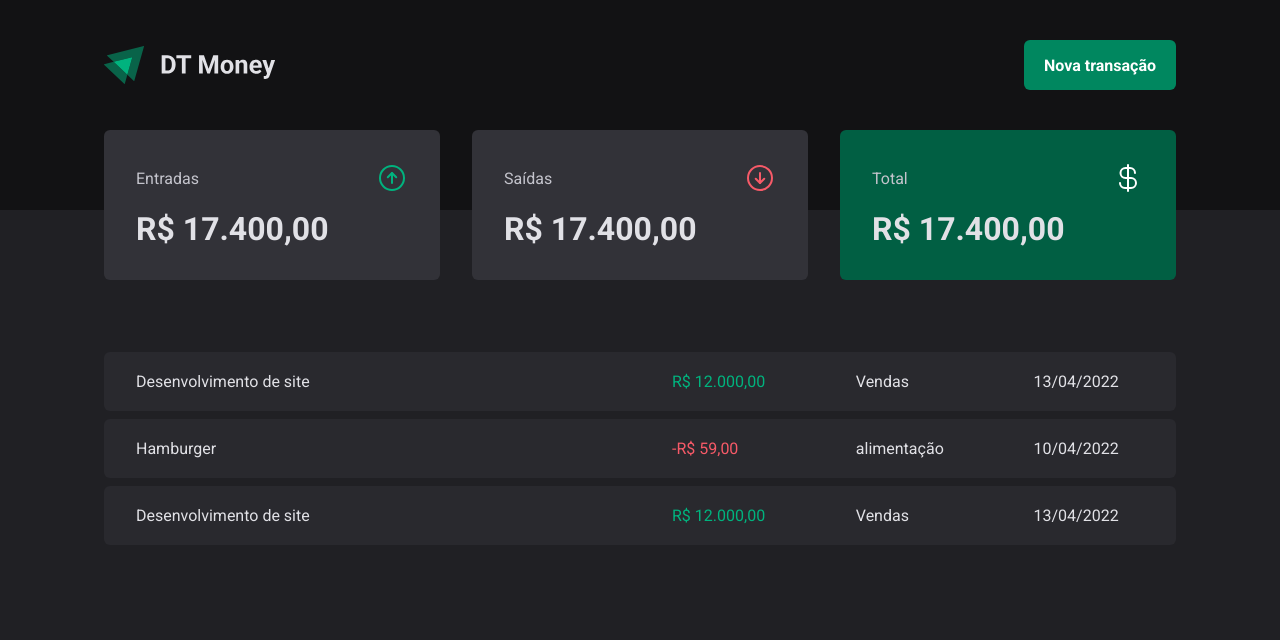
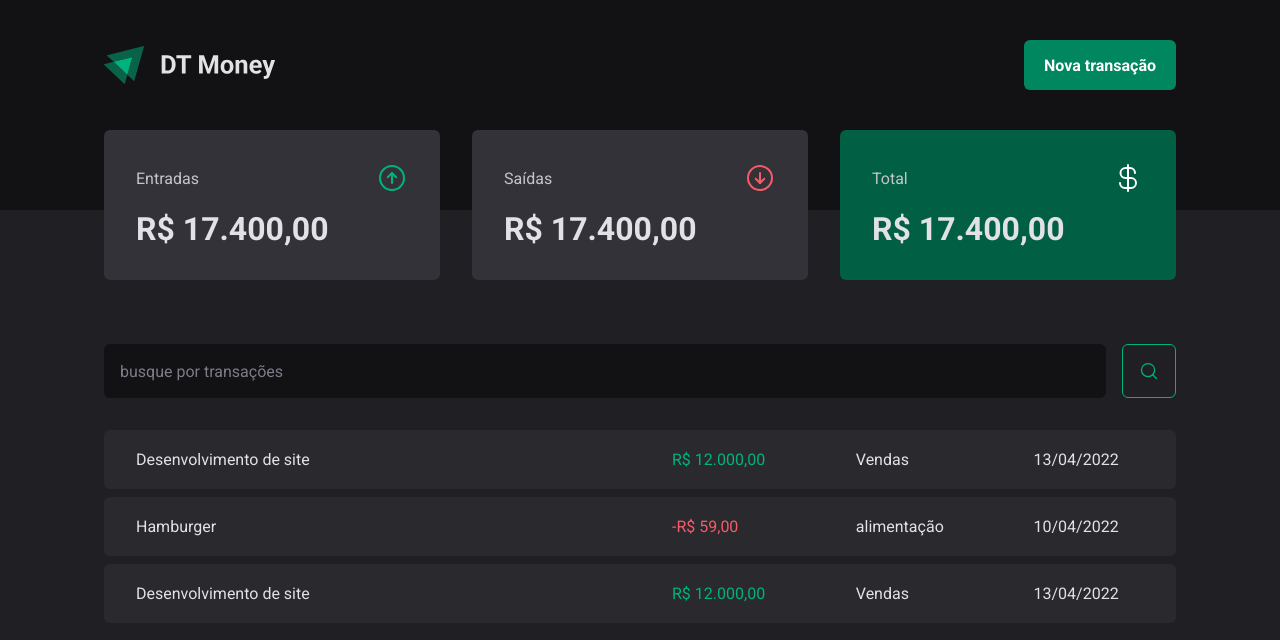
Before and after one commit to marciovz/dtmoney-reactjs-ignite2022, a React (Vite) app: page / in a window 1280 px wide. Shown: the top 640 px of the page. Built offline with nearby package versions, Linux system fonts and the light colour scheme.

Commit message:
Implementado componente SearchForm

```diff
--- /dev/null
+++ b/src/pages/Transactions/components/SearchForm/index.tsx
@@ -0,0 +1,14 @@
+import { MagnifyingGlass } from "phosphor-react";
+import { SearchFormContainer } from "./styles";
+
+export function SearchForm() {
+  return (
+    <SearchFormContainer>
+      <input type="text" placeholder="busque por transações" />
+
+      <button type="submit">
+        <MagnifyingGlass size={20} />
+      </button>
+    </SearchFormContainer>
+  )
+}
--- /dev/null
+++ b/src/pages/Transactions/components/SearchForm/styles.ts
@@ -0,0 +1,41 @@
+import styled from 'styled-components'
+
+export const SearchFormContainer = styled.form`
+  display: flex;
+  gap: 1rem;
+
+  input {
+    flex: 1;
+    border-radius: 6px;
+    border: 0;
+    background: ${(props) => props.theme['gray-900']};
+    color: ${(props) => props.theme['gray-300']};
+    padding: 1rem;
+
+    &::placeholder {
+      color: ${(props) => props.theme['gray-500']};
+    }
+  }
+
+  button {
+    display: flex;
+    align-items: center;
+    gap: 0.75rem;
+
+    border: 0;
+    padding: 1rem;
+    background: transparent;
+    border: 1px solid ${(props) => props.theme['green-300']};
+    color: ${(props) => props.theme['green-300']};
+    font-weight: bold;
+    border-radius: 6px;
+
+    :hover {
+      background: ${(props) => props.theme['green-500']};
+      border-color: ${(props) => props.theme['green-500']};
+      color: ${(props) => props.theme.white};
+      transition: background-color 0.2s, color 0.2s, border-color 0.2s;
+    }
+  }
+
+  `
--- a/src/pages/Transactions/index.tsx
+++ b/src/pages/Transactions/index.tsx
@@ -1,5 +1,6 @@
 import { Header } from "../../components/Header";
 import { Summary } from "../../components/Summary";
+import { SearchForm } from "./components/SearchForm";
 
 import { PriceHighlight, TransactionsContainer, TransactionsTable } from "./styles";
 
@@ -11,6 +12,8 @@ export function Transaction() {
 
 
     <TransactionsContainer>
+      <SearchForm />
+
       <TransactionsTable>
         <tbody>
           <tr>
```
Lines whose indentation alone changed are shown as unchanged.
